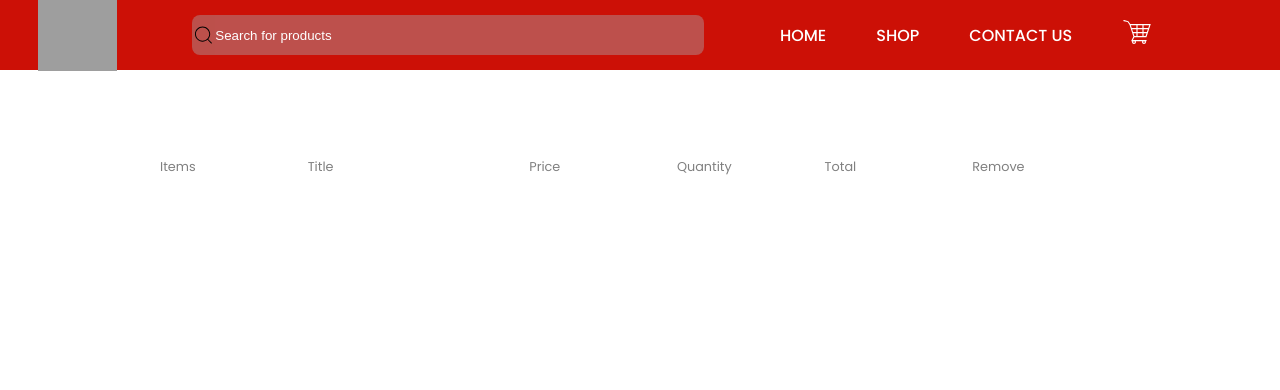
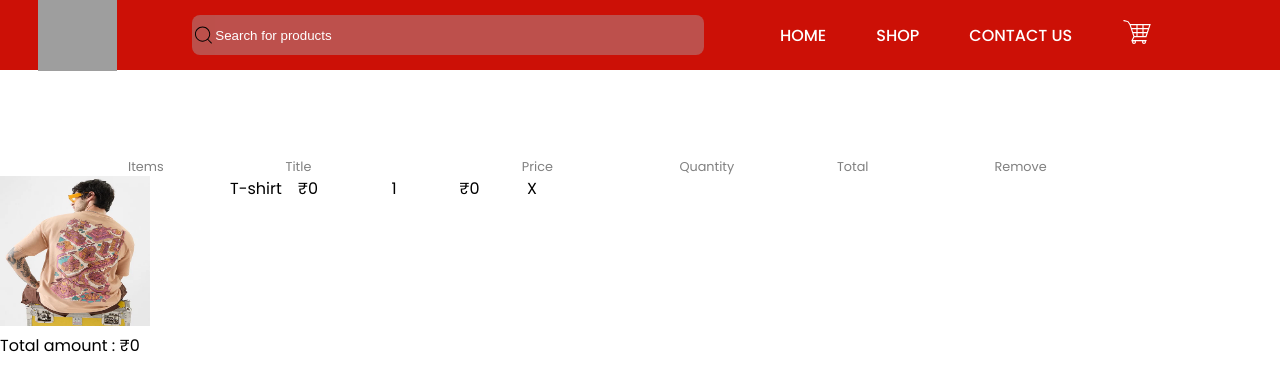
Before and after one commit to Aakash1624/e-commerce, a React (Vite) app: page /cart in a window 1280 px wide. Shown: the top 390 px of the page. Built offline with nearby package versions, Linux system fonts and the light colour scheme; grey boxes are pictures that could not be loaded; some icons are missing.

Commit message:
cart css added

```diff
--- a/src/pages/cart.jsx
+++ b/src/pages/cart.jsx
@@ -1,9 +1,9 @@
 import { useContext } from 'react';
 
 const Cart = () => {
-
   // const {cartItems,food_list,removeCart} = useContext();
   return (
+    <>
       <div className="cart-page">
         <div className="cart-items">
           <div className="cart-items-title">
@@ -16,6 +16,23 @@ const Cart = () => {
           </div>
         </div>
       </div>
+
+      <div className="cart-container">
+        <div className="cart-product">
+          <div className="cart-img">
+            <img src="src\assets\souled\T-shirt_1.webp" alt="" />
+          </div>
+          <div className="cart-product-details">
+            <p>T-shirt</p>
+            <p>₹0</p>
+            <p>1</p>
+            <p>₹0</p>
+            <p>X</p>
+          </div>
+        </div>
+      </div>
+      <div className="cart-amt">Total amount : ₹0</div>
+    </>
   );
 };
 
--- a/src/pages/pages.css
+++ b/src/pages/pages.css
@@ -118,9 +118,24 @@ hr {
 }
 
 .cart-items-title {
-  padding: 0rem 10rem;
+  padding: 0rem 8rem;
   display: grid;
   grid-template-columns: 1fr 1.5fr 1fr 1fr 1fr 1fr;
   color: grey;
   font-size: max(1vw, 12px);
 }
+
+.cart-product {
+  display: flex;
+  gap: 5rem;
+}
+.cart-product-details {
+  gap:1rem;
+  display: grid;
+  grid-template-columns: 1fr 1.5fr 1fr 1fr 1fr 1fr;
+}
+
+.cart-img img {
+  width: 150px;
+  height: 150px;
+}
```
Also changed, not shown: src/components/cartProducts/cartProduct.jsx (added). Lines whose indentation alone changed are shown as unchanged.
